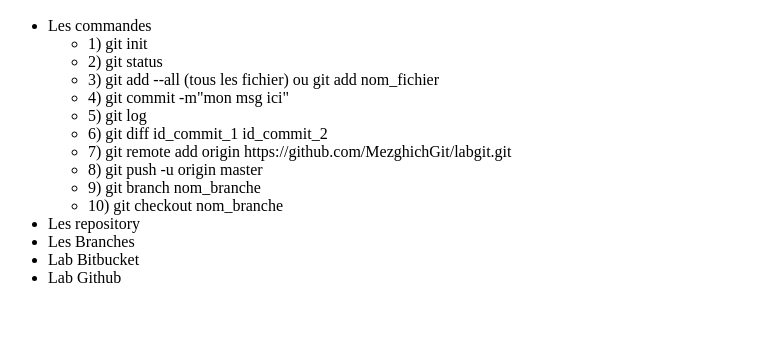
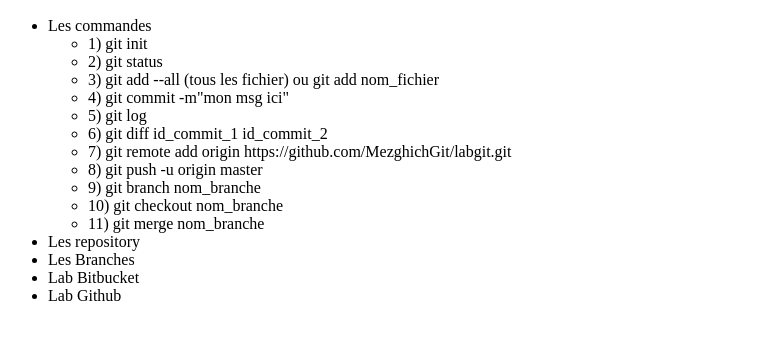
Before and after one commit to MezghichGit/labgit, a plain HTML site: page index.html in a window 1280 px wide. Shown: the part 96-436 px from the top of the page, without its empty margins (0-777 px from the left). Drawn offline with Linux system fonts and the light colour scheme.

Commit message:
deuxième commit sur la branche dev

```diff
--- a/index.html
+++ b/index.html
@@ -22,6 +22,7 @@
             <li> 8) git push -u origin master </li>
             <li> 9) git branch nom_branche</li>
             <li> 10) git checkout nom_branche</li>
+            <li> 11) git merge nom_branche</li>
         </ul>
 
 
```
